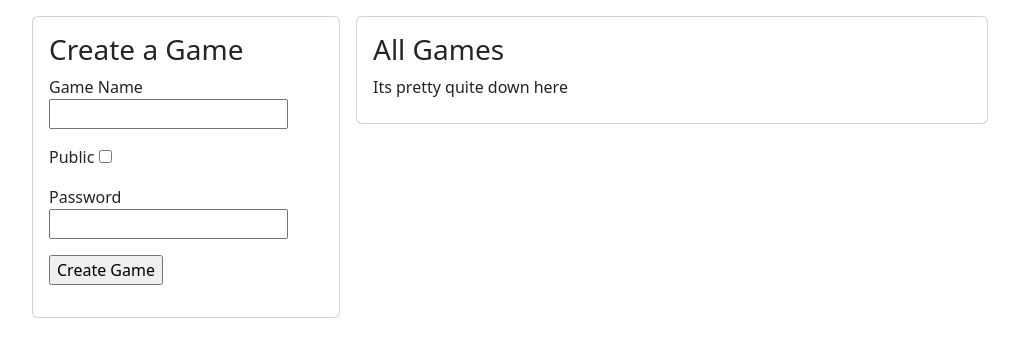
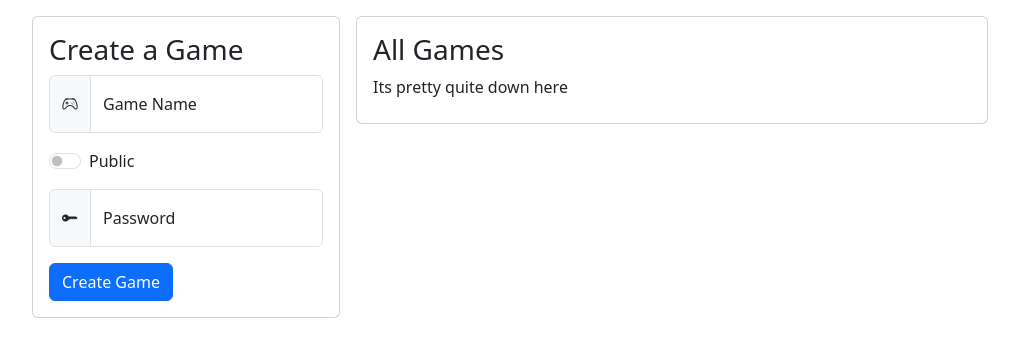
Before and after one commit to HSBI-Lerngruppe-Bres/WebTechnologienHausarbeit, a Flask app: page /games/ in a window 1280 px wide. Shown: the part 56-413 px from the top of the page, without its empty margins (130-1149 px from the left). Run offline with Flask 3, Linux system fonts and the light colour scheme; the visitor is signed in with stand-in values (Sample User, id 1); data that the repository does not hold is empty.

Commit message:
feat: game creation

```diff
--- a/bruno/database/interaction/base.py
+++ b/bruno/database/interaction/base.py
@@ -1,11 +1,19 @@
 from bruno.database.models import Game, players_games
 from bruno.database import db
 from sqlalchemy import func
+from typing import List, Optional
+from ..models import User
+from werkzeug.security import generate_password_hash
 
 
-def get_active_games():
+def get_active_games() -> List[Game]:
+    """Returns all active games
+
+    Returns:
+        List[Game]: The list of active games
+    """
     active_games = db.session.query(
-        Game.title,
+        Game.name,
         Game.protection,
         func.count(players_games.c.user_id).label('player_count')
     ).join(
@@ -15,3 +23,32 @@ def get_active_games():
     ).all()
 
     return active_games
+
+
+def create_games(game_name: str, public: bool, password: str, owner: User) -> Optional[Game]:
+    """Create a game by the inputs of the form
+
+    Args:
+        game_name (str): The game_name from the form
+        public (bool): If the game is public from the form
+        password (str): The games password from the form
+        owner (User): The games owner
+
+    Returns:
+        Optional[Game]: The created game
+    """
+    try:
+        new_game = Game(
+            name=game_name,
+            owner_id=owner.id,
+            protection=0 if public else 1,
+            password_hash=generate_password_hash(
+                password) if password else None
+        )
+        db.session.add(new_game)
+        db.session.commit()
+        return new_game
+    except Exception as e:
+        db.session.rollback()
+        flash(f"Failed to create game: {e}")
+        return None
--- a/bruno/database/models.py
+++ b/bruno/database/models.py
@@ -32,11 +32,11 @@ players_games = db.Table('players_games',
 class Game(db.Model):
     __tablename__ = 'game'
     id = db.Column(db.Integer, primary_key=True)
-    title = db.Column(db.String(100), nullable=False)
+    name = db.Column(db.String(100), nullable=False)
     owner_id = db.Column(db.Integer, db.ForeignKey('user.id'), nullable=False)
     players = db.relationship('User', secondary=players_games, backref=db.backref('games', lazy='dynamic'))
     protection = db.Column(db.Integer, nullable=False)
     password_hash = db.Column(db.String(255), nullable=True)
 
     def __repr__(self):
-        return f'Game(id={self.id}, title={self.title})'
+        return f'Game(id={self.id}, title={self.name})'
--- a/bruno/sites/base.py
+++ b/bruno/sites/base.py
@@ -1,7 +1,7 @@
 from flask import Blueprint, render_template
 from .accounts import site as accounts_site
-from flask_login.utils import login_required
-from bruno.database.interaction.base import get_active_games
+from flask_login.utils import login_required, current_user
+from bruno.database.interaction.base import get_active_games, create_games
 from bruno.forms.base import CreateGameForm
 
 site = Blueprint("sites", __name__,
@@ -14,11 +14,14 @@ def index():
     return render_template("index.html")
 
 
-@site.get("/games/")
+@site.route("/games/", methods=["GET", "POST"])
 @login_required
 def games():
     games = get_active_games()
-
     create_game_form = CreateGameForm()
-    # TODO wtforms
+    if create_game_form.validate_on_submit():
+        create_games(create_game_form.game_name.data,
+                     create_game_form.public.data,
+                     create_game_form.password.data,
+                     current_user)
     return render_template("games.html", games=games, create_game_form=create_game_form)
--- a/bruno/sites/templates/games.html
+++ b/bruno/sites/templates/games.html
@@ -6,20 +6,37 @@
         <div class="card">
             <div class="card-body">
                 <h3 class="card-title">Create a Game</h3>
-                <form method="post">
+                <form action="{{ url_for('sites.games') }}" method="post">
                     {{ create_game_form.hidden_tag() }}
-                    <p>
-                        {{ create_game_form.game_name.label }}<br>
-                        {{ create_game_form.game_name(size=20) }}
-                    </p>
-                    <p>
-                        {{ create_game_form.public.label }} {{ create_game_form.public() }}<br>
-                    </p>
-                    <p>
-                        {{ create_game_form.password.label }}<br>
-                        {{ create_game_form.password(size=20) }}
-                    </p>
-                    <p>{{ create_game_form.submit() }}</p>
+
+                    <!-- Game Name Field -->
+                    <div class="input-group mb-3">
+                        <span class="input-group-text"><i class="bi bi-controller"></i></span>
+                        <div class="form-floating flex-grow-1">
+                            {{ create_game_form.game_name(class="form-control", id="game_name", placeholder=create_game_form.game_name.label.text) }}
+                            <label for="game_name">{{ create_game_form.game_name.label.text }}</label>
+                        </div>
+                    </div>
+
+                    <!-- Public Toggle Switch -->
+                    <div class="form-check form-switch mb-3">
+                        {{ create_game_form.public(class="form-check-input", id="public") }}
+                        <label class="form-check-label" for="public">{{ create_game_form.public.label.text }}</label>
+                    </div>
+
+                    <!-- Password Field (only shown if needed) -->
+                    <div class="input-group mb-3">
+                        <span class="input-group-text"><i class="bi bi-key-fill"></i></span>
+                        <div class="form-floating flex-grow-1">
+                            {{ create_game_form.password(class="form-control", id="password", placeholder=create_game_form.password.label.text) }}
+                            <label for="password">{{ create_game_form.password.label.text }}</label>
+                        </div>
+                    </div>
+
+                    <!-- Submit Button -->
+                    <div class="titled-grid gap-2">
+                        {{ create_game_form.submit(class="btn btn-primary") }}
+                    </div>
                 </form>
             </div>
         </div>
@@ -35,7 +52,6 @@
                             <th scope="col" class="col-md-7">Name</th>
                             <th scope="col" class="col-md-2">Players</th>
                             <th scope="col" class="col-md-1">Status</th>
-                            <th scope="col" class="col-md-2"></th>
                         </tr>
                     </thead>
                     <tbody class="table-group-divider">
@@ -44,12 +60,13 @@
                             <td>{{ game.name }}</td>
                             <td>{{ game.player_count }}</td>
                             <td>
-                                {% if game.protection == 0 %}
-                                    <i class="bi bi-lock"></i></td><td>Private</td>
-                                {% elif game.protection == 1 %}
-                                    <i class="bi bi-unlock"></i></td><td>Public</td>
-                                {% elif game.protection == 2 %}
-                                    <i class="bi bi-key"></i> </td><td>Password</td>
+                                {% if game.public == 0 %}
+                                    <i class="bi bi-lock"></i>
+                                {% else %}
+                                    <i class="bi bi-unlock"></i>
+                                {% endif %}
+                                {% if game.password == 0 %}
+                                    <i class="bi bi-key"></i>
                                 {% endif %}
                             </td>
                         </tr>
```
Also changed, not shown: migrations/versions/647e4123dddd_.py (added, +34 -0 lines).
